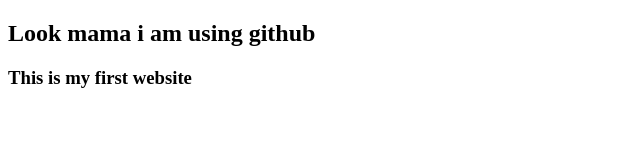
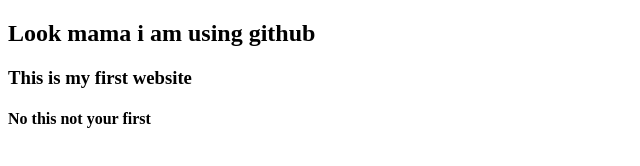
Before and after one commit to Anubhov024/Anubhov, a plain HTML site: page index.html in a window 1280 px wide. Shown: the whole page, without its empty margins (0-640 px from the left). Drawn offline with Linux system fonts and the light colour scheme.

Commit message:
Another one

```diff
--- a/index.html
+++ b/index.html
@@ -8,5 +8,6 @@
 <body>
 <h2>Look mama i am using github</h2>
 <h3>This is my first website</h3>
+<h4>No this not your first</h4>
 </body>
 </html>
```
